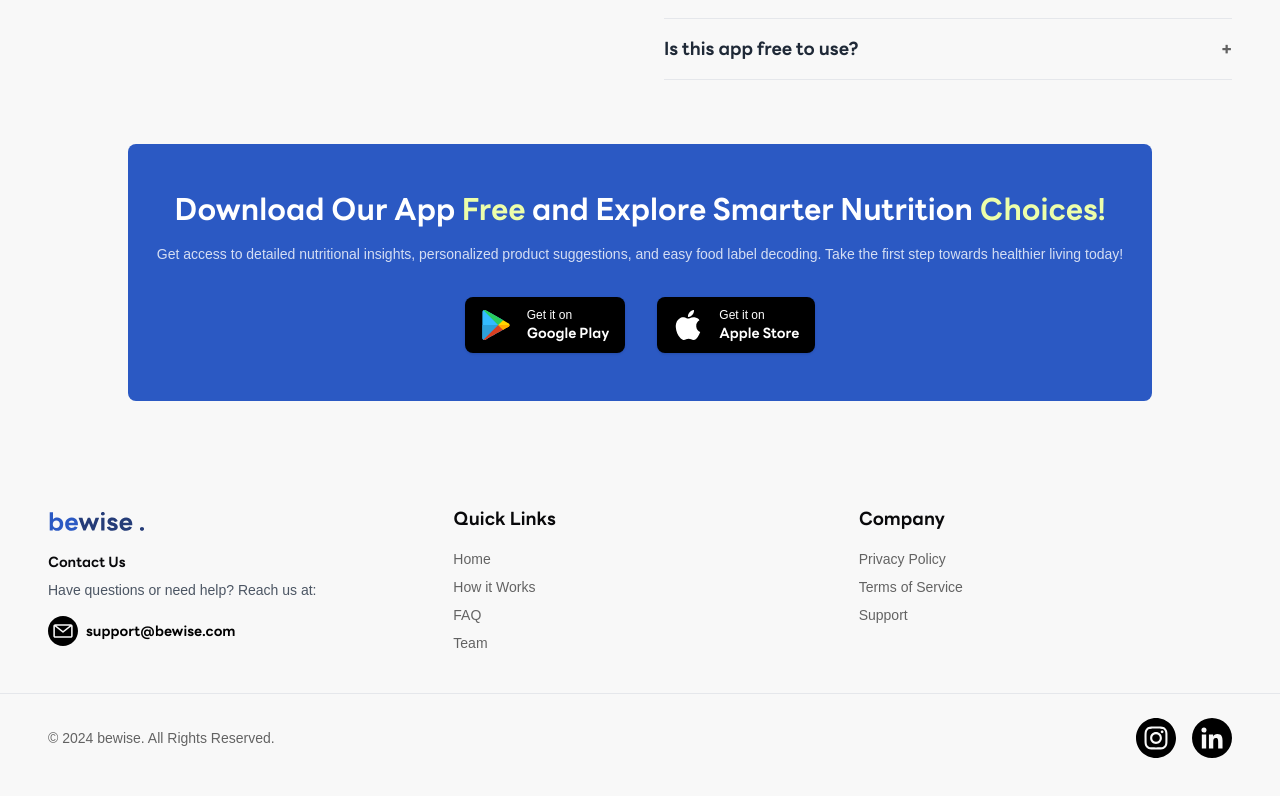
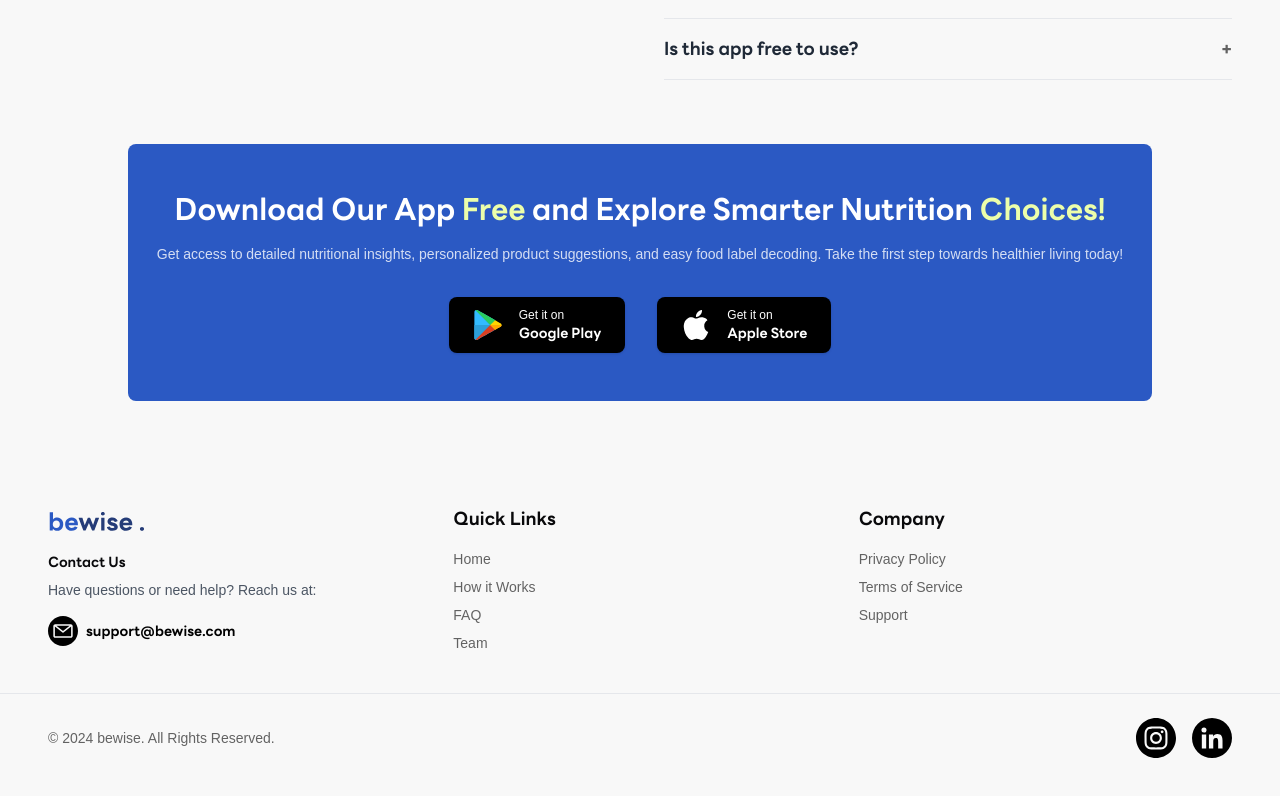
Before and after one commit to raiputradrmwn/bewise-web, a Next.js app: page / in a window 1280 px wide. Shown: the part 2005-2801 px from the top of the page. Built offline with nearby package versions, Linux system fonts and the light colour scheme; a web font is replaced by a local one.

Commit message:
feat : update FAQ

```diff
--- a/src/components/contents/FAQ.tsx
+++ b/src/components/contents/FAQ.tsx
@@ -104,7 +104,7 @@ const FAQ = () => {
             target="_blank"
             rel="noopener noreferrer"
           >
-            <Button className="flex items-center bg-black text-white px-4 py-7 rounded-lg hover:bg-gray-800 transition">
+            <Button className="flex items-center bg-black text-white px-6 py-7 rounded-lg hover:bg-gray-800 transition">
               <Image
                 src="/img/playstore.svg"
                 alt="Google Play"
@@ -125,7 +125,7 @@ const FAQ = () => {
             target="_blank"
             rel="noopener noreferrer"
           >
-            <Button className="flex items-center bg-black text-white px-4 py-7 rounded-lg hover:bg-gray-800 transition">
+            <Button className="flex items-center bg-black text-white px-6 py-7 rounded-lg hover:bg-gray-800 transition">
               <Image
                 src="/img/apple1.svg"
                 alt="App Store"
```
